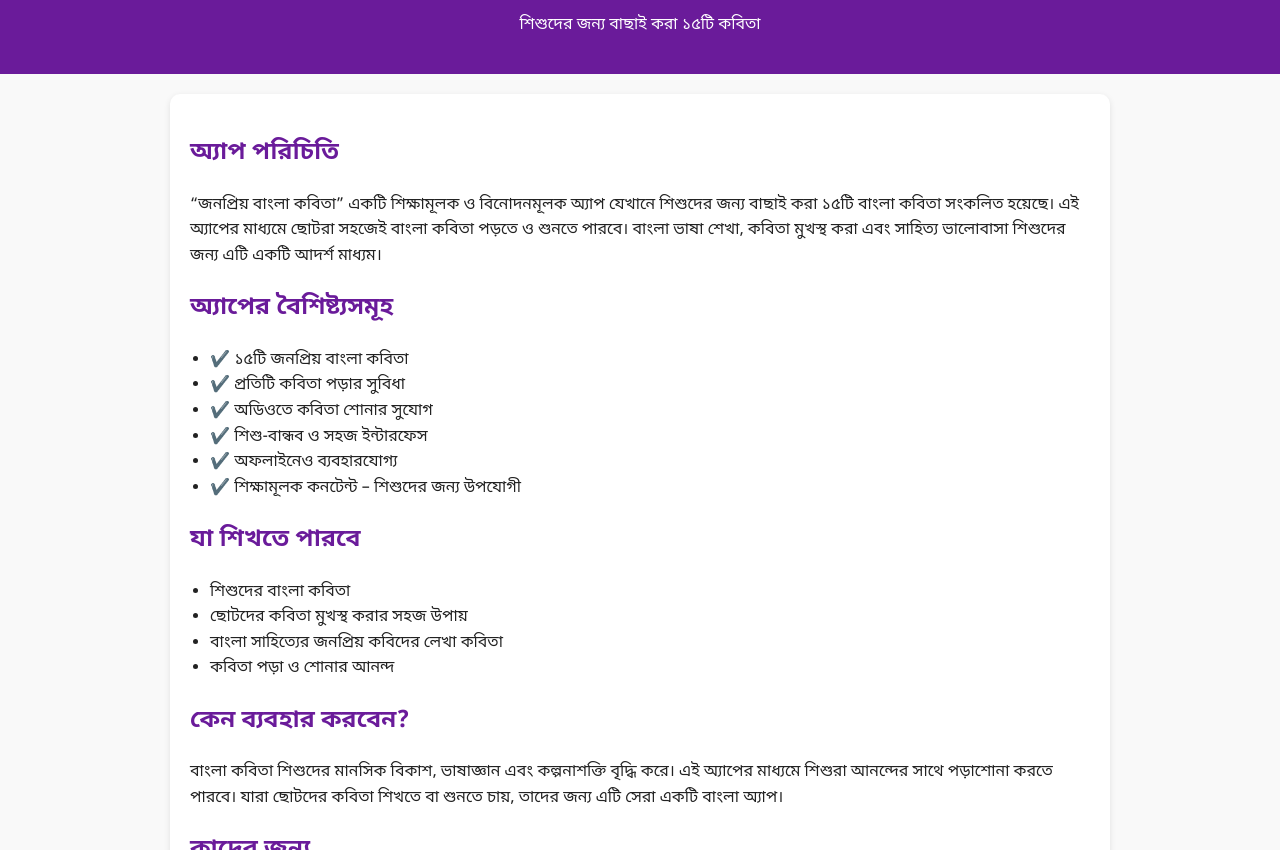
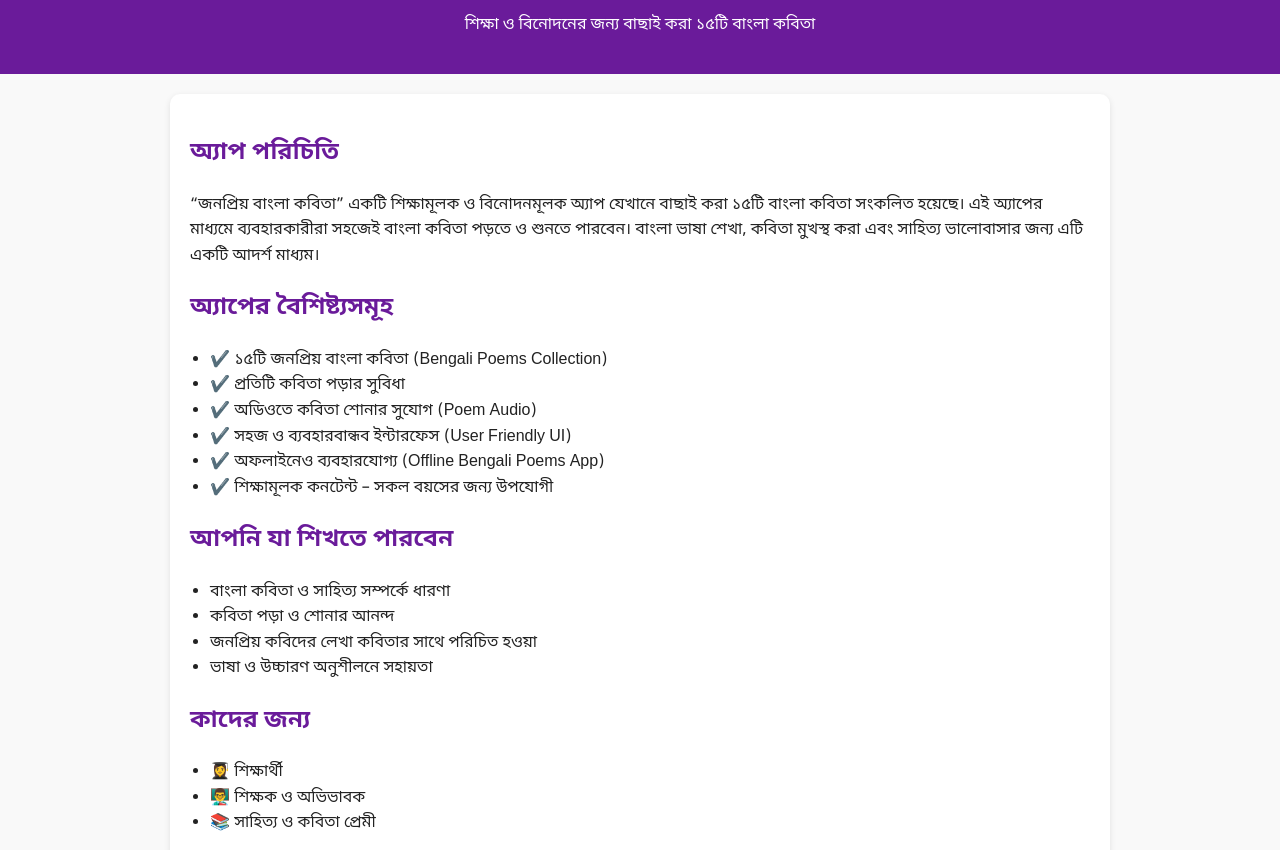
Before and after one commit to nextgenerationcreativesoft/Popular-Bangla-Poem, a plain HTML site: page index.html in a window 1280 px wide. Shown: the part 68-918 px from the top of the page. Drawn offline with Linux system fonts and the light colour scheme.

Commit message:
Update index.html

```diff
--- a/index.html
+++ b/index.html
@@ -54,52 +54,45 @@
 <body>
   <header>
     <h1>জনপ্রিয় বাংলা কবিতা</h1>
-    <p>শিশুদের জন্য বাছাই করা ১৫টি কবিতা</p>
+    <p>শিক্ষা ও বিনোদনের জন্য বাছাই করা ১৫টি বাংলা কবিতা</p>
   </header>
 
   <main>
     <h2>অ্যাপ পরিচিতি</h2>
     <p>
-      “জনপ্রিয় বাংলা কবিতা” একটি শিক্ষামূলক ও বিনোদনমূলক অ্যাপ যেখানে শিশুদের জন্য বাছাই করা ১৫টি বাংলা কবিতা সংকলিত হয়েছে।
-      এই অ্যাপের মাধ্যমে ছোটরা সহজেই বাংলা কবিতা পড়তে ও শুনতে পারবে। বাংলা ভাষা শেখা, কবিতা মুখস্থ করা এবং সাহিত্য ভালোবাসা শিশুদের জন্য এটি একটি আদর্শ মাধ্যম।
+      “জনপ্রিয় বাংলা কবিতা” একটি শিক্ষামূলক ও বিনোদনমূলক অ্যাপ যেখানে বাছাই করা ১৫টি বাংলা কবিতা সংকলিত হয়েছে।
+      এই অ্যাপের মাধ্যমে ব্যবহারকারীরা সহজেই বাংলা কবিতা পড়তে ও শুনতে পারবেন।
+      বাংলা ভাষা শেখা, কবিতা মুখস্থ করা এবং সাহিত্য ভালোবাসার জন্য এটি একটি আদর্শ মাধ্যম।
     </p>
 
     <h2>অ্যাপের বৈশিষ্ট্যসমূহ</h2>
     <ul>
-      <li>✔️ ১৫টি জনপ্রিয় বাংলা কবিতা</li>
+      <li>✔️ ১৫টি জনপ্রিয় বাংলা কবিতা (Bengali Poems Collection)</li>
       <li>✔️ প্রতিটি কবিতা পড়ার সুবিধা</li>
-      <li>✔️ অডিওতে কবিতা শোনার সুযোগ</li>
-      <li>✔️ শিশু-বান্ধব ও সহজ ইন্টারফেস</li>
-      <li>✔️ অফলাইনেও ব্যবহারযোগ্য</li>
-      <li>✔️ শিক্ষামূলক কনটেন্ট – শিশুদের জন্য উপযোগী</li>
+      <li>✔️ অডিওতে কবিতা শোনার সুযোগ (Poem Audio)</li>
+      <li>✔️ সহজ ও ব্যবহারবান্ধব ইন্টারফেস (User Friendly UI)</li>
+      <li>✔️ অফলাইনেও ব্যবহারযোগ্য (Offline Bengali Poems App)</li>
+      <li>✔️ শিক্ষামূলক কনটেন্ট – সকল বয়সের জন্য উপযোগী</li>
     </ul>
 
-    <h2>যা শিখতে পারবে</h2>
+    <h2>আপনি যা শিখতে পারবেন</h2>
     <ul>
-      <li>শিশুদের বাংলা কবিতা</li>
-      <li>ছোটদের কবিতা মুখস্থ করার সহজ উপায়</li>
-      <li>বাংলা সাহিত্যের জনপ্রিয় কবিদের লেখা কবিতা</li>
+      <li>বাংলা কবিতা ও সাহিত্য সম্পর্কে ধারণা</li>
       <li>কবিতা পড়া ও শোনার আনন্দ</li>
+      <li>জনপ্রিয় কবিদের লেখা কবিতার সাথে পরিচিত হওয়া</li>
+      <li>ভাষা ও উচ্চারণ অনুশীলনে সহায়তা</li>
     </ul>
-
-    <h2>কেন ব্যবহার করবেন?</h2>
-    <p>
-      বাংলা কবিতা শিশুদের মানসিক বিকাশ, ভাষাজ্ঞান এবং কল্পনাশক্তি বৃদ্ধি করে।
-      এই অ্যাপের মাধ্যমে শিশুরা আনন্দের সাথে পড়াশোনা করতে পারবে।
-      যারা ছোটদের কবিতা শিখতে বা শুনতে চায়, তাদের জন্য এটি সেরা একটি বাংলা অ্যাপ।
-    </p>
 
     <h2>কাদের জন্য</h2>
     <ul>
-      <li>👶 শিশু শিক্ষার্থী</li>
-      <li>👧 অভিভাবক ও শিক্ষক</li>
-      <li>📚 বাংলা কবিতা প্রেমী</li>
+      <li>👩‍🎓 শিক্ষার্থী</li>
+      <li>👨‍🏫 শিক্ষক ও অভিভাবক</li>
+      <li>📚 সাহিত্য ও কবিতা প্রেমী</li>
     </ul>
 
     <p>
-      সর্বোপরি, এই অ্যাপটি শিশুদের কবিতা শেখার জন্য বিশেষভাবে তৈরি।
-      বাংলা কবিতা, ছোটদের কবিতা এবং Kids Bengali Poems শেখার জন্য এটি আদর্শ একটি প্ল্যাটফর্ম।
-      Poems for Kids, Bengali Rhymes এবং Bangla Kobita পড়া ও শোনার সুবিধা থাকায় এটি শিশুদের জন্য এক অনন্য অ্যাপ।
+      সর্বোপরি, এই অ্যাপটি বাংলা কবিতা পড়া ও শোনার জন্য একটি চমৎকার প্ল্যাটফর্ম।
+      যারা বাংলা কবিতা ভালোবাসেন বা শেখার ইচ্ছে রাখেন, তাদের জন্য এটি একটি আদর্শ অ্যাপ।
     </p>
   </main>
 
```
